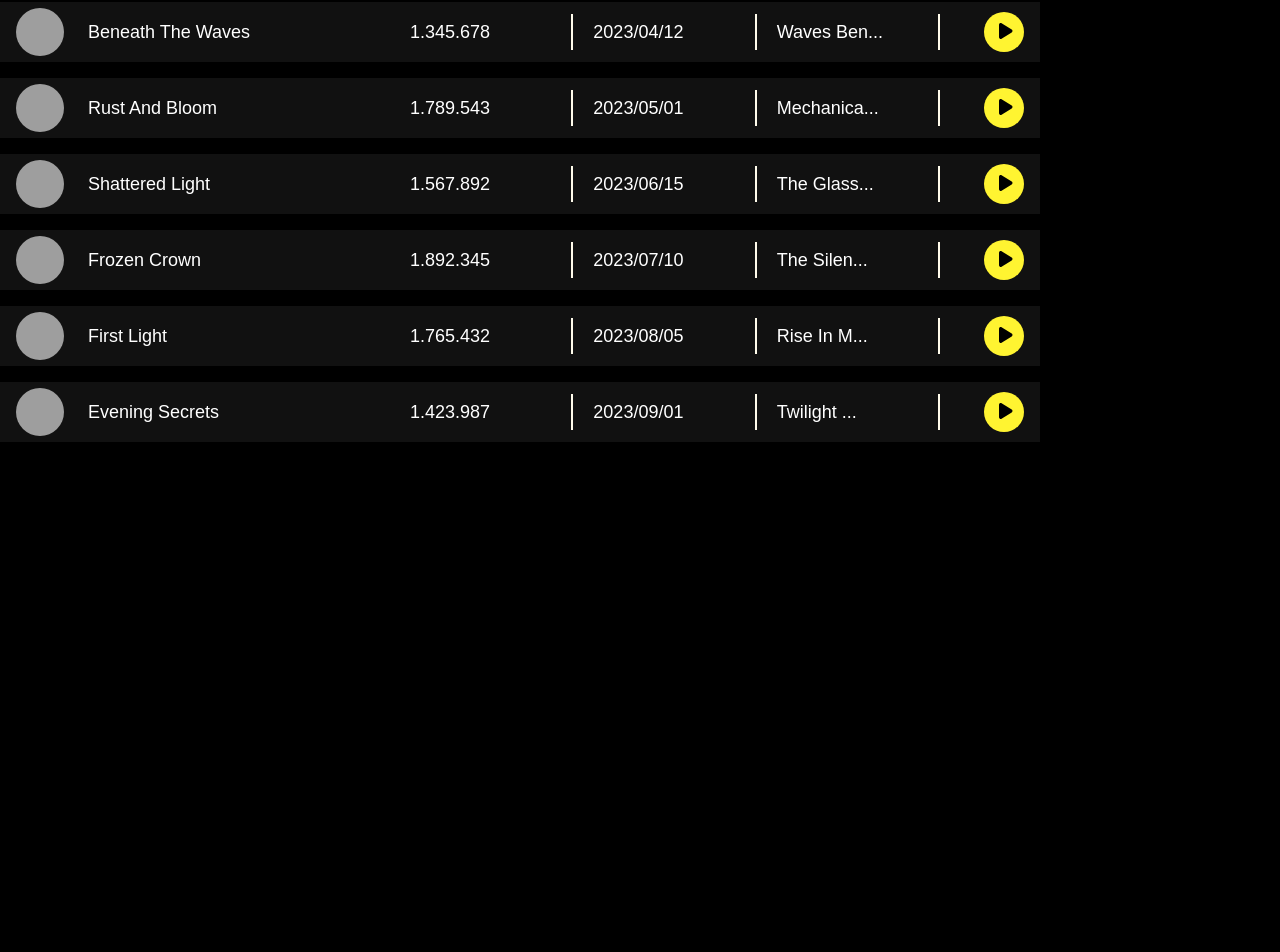
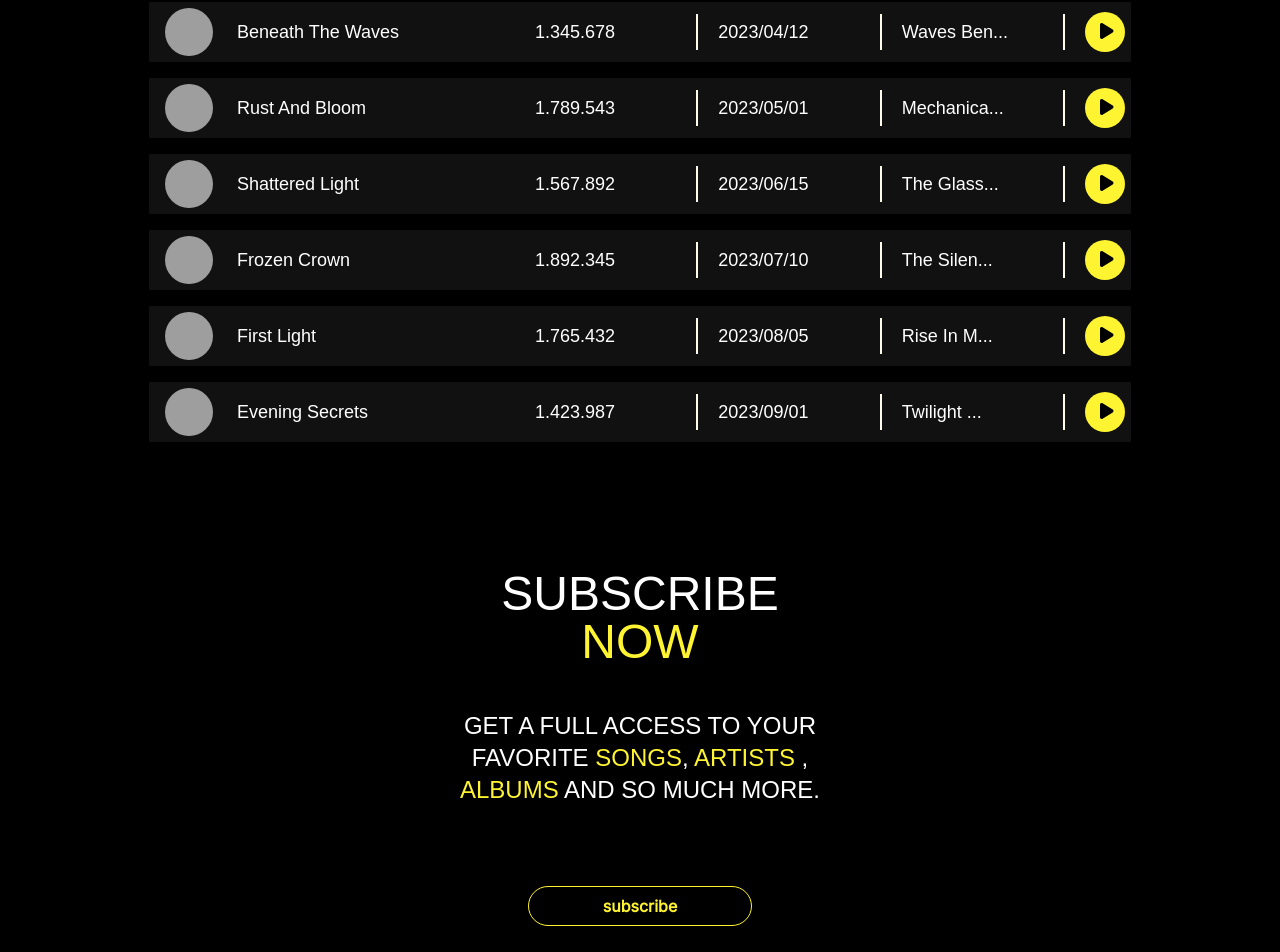
Before and after one commit to HaitamMahmdi/SkyTune, a Vue app: page / in a window 1280 px wide. Shown: the part 2928-3880 px from the top of the page. Before the commit the page ends 3530 px from the top, so only its background shows below. Built offline with nearby package versions, Linux system fonts and the light colour scheme; grey boxes are pictures that could not be loaded; a web font is replaced by a local one.

Commit message:
feat:insert subscribe box under Most Listened to Albums section

```diff
--- a/src/components/MediaCard.vue
+++ b/src/components/MediaCard.vue
@@ -19,10 +19,10 @@ const props = defineProps({
 </script>
 <template>
   <div
-    class="flex justify-between transition hover:bg items-center mb-4 py-1.5 min-sm:text-[18px] px-4 bg-[rgba(17,17,17,1)]"
+    class="flex justify-between transition hover:bg items-center mb-4 py-1.5 min-sm:text-[18px] pl-4 pr-1.5 bg-[rgba(17,17,17,1)]"
     v-if="props.type === 'sm'"
   >
-    <div class="flex items-center w-[370px] max-lg:w-[300px]">
+    <div class="flex items-center w-[370px] max-lg:max-w-[260px]">
       <img
         class="w-12 h-12 max-sm:w-10 max-sm:h-10 rounded-full"
         :src="props.url"
--- a/src/views/Home.vue
+++ b/src/views/Home.vue
@@ -206,7 +206,7 @@ onUnmounted(() => {
           ></MediaCard>
         </div>
       </div>
-      <div class="container mt-1.5">
+      <div class="container mt-1.5 flex flex-wrap justify-center">
         <div class="max-w-[1040px]">
           <MediaCard
             v-for="(artist, index) in artists.getBestArtists.slice(0, 10)"
@@ -220,6 +220,20 @@ onUnmounted(() => {
             :date-created="artist.Albums[0].songs[0].createDate"
           ></MediaCard>
         </div>
+        <div class="text-center uppercase max-w-96 mx-auto my-28">
+          <h3 class="max-sm:text-3xl text-5xl">
+            subscribe <span class="text-main">now</span>
+          </h3>
+          <p class="text-2xl mb-20 mt-11">
+            get a full access to your favorite
+            <span class="text-main">songs</span>,
+            <span class="text-main">artists</span> ,
+            <span class="text-main">albums</span> and So much more.
+          </p>
+          <ButtonCom class="w-56"
+            ><template v-slot:contant>subscribe</template></ButtonCom
+          >
+        </div>
       </div>
     </section>
   </main>
```
